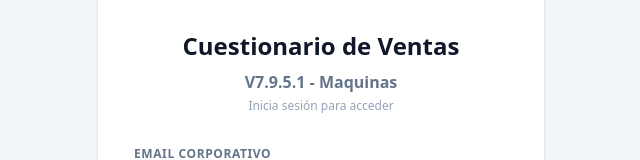
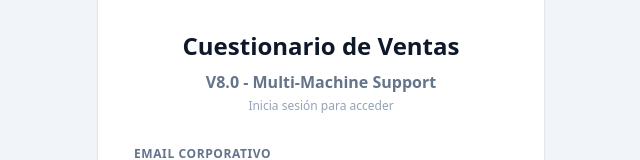
Before and after one commit to crm-industrial-v1/crm-industrial-v7-final, a React (Vite) app: page / in a window 1280 px wide. Shown: the part 254-414 px from the top of the page, without its empty margins (319-959 px from the left). Built offline with nearby package versions, Linux system fonts and the light colour scheme.

Commit message:
V8.0 - Multi-Machine Support

```diff
--- a/src/App.tsx
+++ b/src/App.tsx
@@ -16,7 +16,7 @@ import { SectionHeader } from './components/ui/SectionHeader';
 import ContactForm from './components/crm/ContactForm';
 
 // --- VERSIÓN ACTUALIZADA ---
-const APP_VERSION = "V7.9.5.1 - Maquinas";
+const APP_VERSION = "V8.0 - Multi-Machine Support";
 
 // --- CONFIGURACIÓN SUPER ADMIN ---
 const SUPER_ADMIN_EMAIL = "jesusblanco@mmesl.com";
@@ -126,12 +126,10 @@ const AdminView = () => {
     );
 };
 
-// 2. VISTA DASHBOARD (MODIFICADO CON FILTRO)
+// 2. VISTA DASHBOARD
 const DashboardView = ({ contacts, userRole, session, setEditingContact, setView, userProfile }: any) => {
-    // Estado para el filtro del Dashboard
     const [filterUserId, setFilterUserId] = useState<string>('all');
 
-    // Lógica para obtener lista única de comerciales (para el filtro)
     const uniqueSalesUsers = Array.from(new Set(contacts.map((c: any) => c.user_id)))
         .map(id => {
             const contact = contacts.find((c: any) => c.user_id === id);
@@ -140,19 +138,15 @@ const DashboardView = ({ contacts, userRole, session, setEditingContact, setView
         })
         .filter(u => u.label !== 'Desconocido');
 
-    // Lógica de filtrado PRINCIPAL del Dashboard
     let relevantContacts = contacts;
     if (userRole === 'sales') {
-        // Si soy comercial, SOLO veo lo mío (ignoro el filtro)
         relevantContacts = contacts.filter((c: any) => c.user_id === session.user.id);
     } else {
-        // Si soy Admin/Jefe, aplico el filtro del dropdown
         if (filterUserId !== 'all') {
             relevantContacts = contacts.filter((c: any) => c.user_id === filterUserId);
         }
     }
 
-    // Cálculos basados en los contactos filtrados
     const total = relevantContacts.length;
     const clients = relevantContacts.filter((c: any) => c.sap_status === 'Cliente SAP').length;
     const leads = relevantContacts.filter((c: any) => ['Lead SAP', 'Nuevo Prospecto'].includes(c.sap_status)).length;
@@ -174,7 +168,6 @@ const DashboardView = ({ contacts, userRole, session, setEditingContact, setView
                 </div>
              </div>
 
-             {/* FILTRO DE DASHBOARD (SOLO ADMINS/JEFES) */}
              {(userRole !== 'sales') && (
                  <div className="flex items-center gap-2 bg-white p-1.5 rounded-xl border border-slate-200 shadow-sm">
                     <Filter size={14} className="text-slate-400 ml-1" />
```
